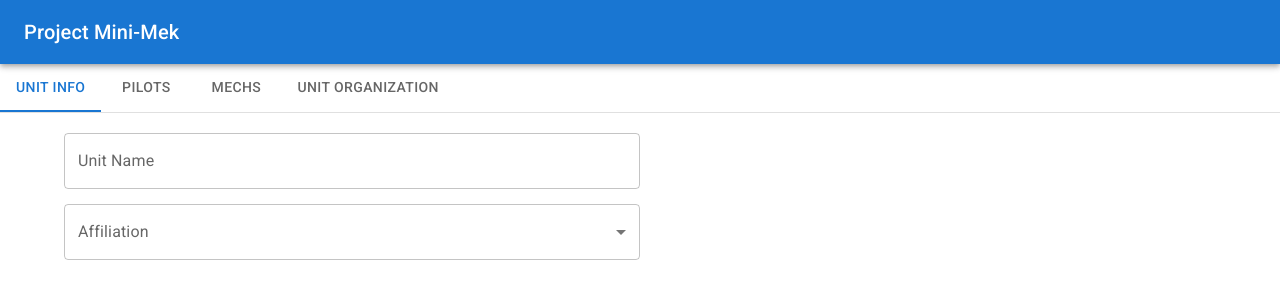
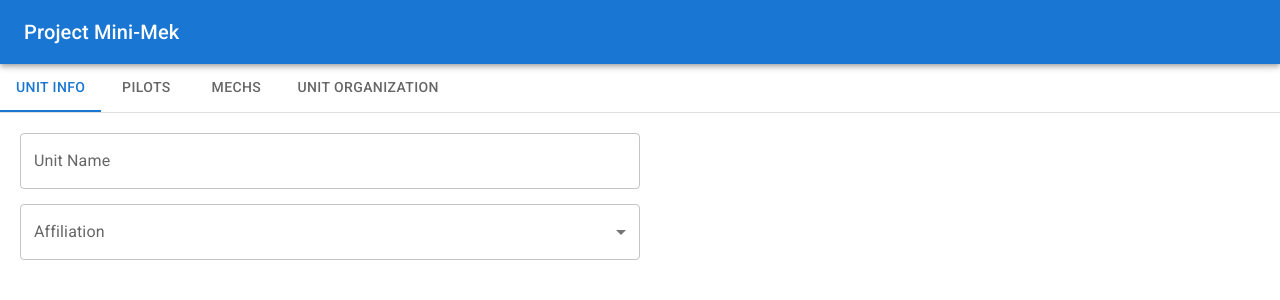
Before and after one commit to davdeo/project-minimek-course, a React app: page / in a window 1280 px wide. Shown: the top 300 px of the page. Built offline with nearby package versions, Linux system fonts and the light colour scheme.

Commit message:
MMC: Stretch tabPanels to full width

```diff
--- a/src/feature/tab-bar/tab-bar.tsx
+++ b/src/feature/tab-bar/tab-bar.tsx
@@ -1,4 +1,4 @@
-import { Box, Container, Tab, Tabs } from '@mui/material';
+import { Box, Tab, Tabs } from '@mui/material';
 import React from 'react';
 import { TabDataModel } from '../../models';
 import { ToggleDisplay } from '../../common';
@@ -24,12 +24,12 @@ export const TabBar: React.FunctionComponent<Props> = ({ tabs, activeTab, onTabC
 
     return (
         <div>
-            <Box sx={{ borderBottom: 1, borderColor: 'divider', marginBottom: '20px' }}>
+            <Box sx={{ borderBottom: 1, borderColor: 'divider' }}>
                 <Tabs value={activeTab} onChange={onTabClick}>
                     {tabItems}
                 </Tabs>
             </Box>
-            <Container>{tabPanels}</Container>
+            <Box sx={{ padding: '20px' }}>{tabPanels}</Box>
         </div>
     );
 };
```
